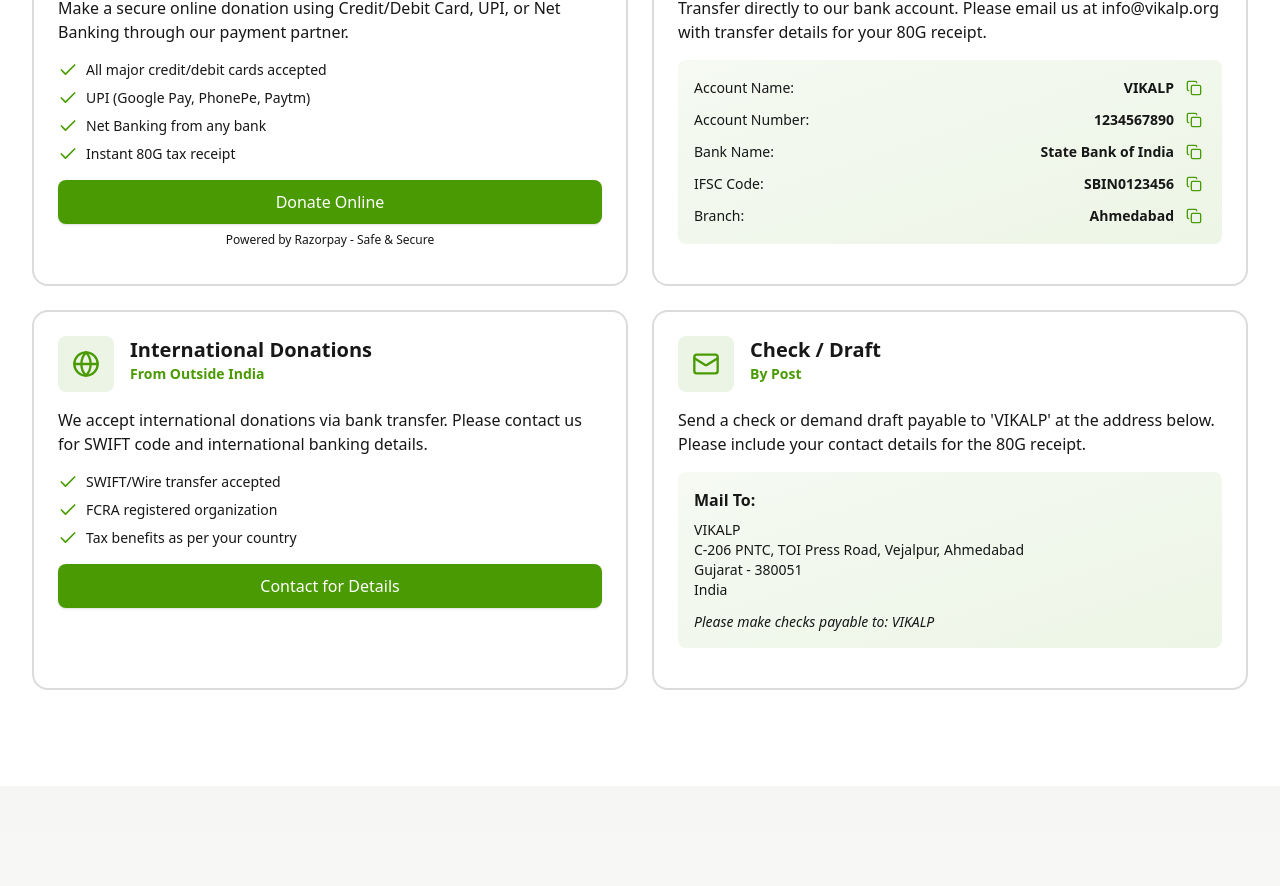
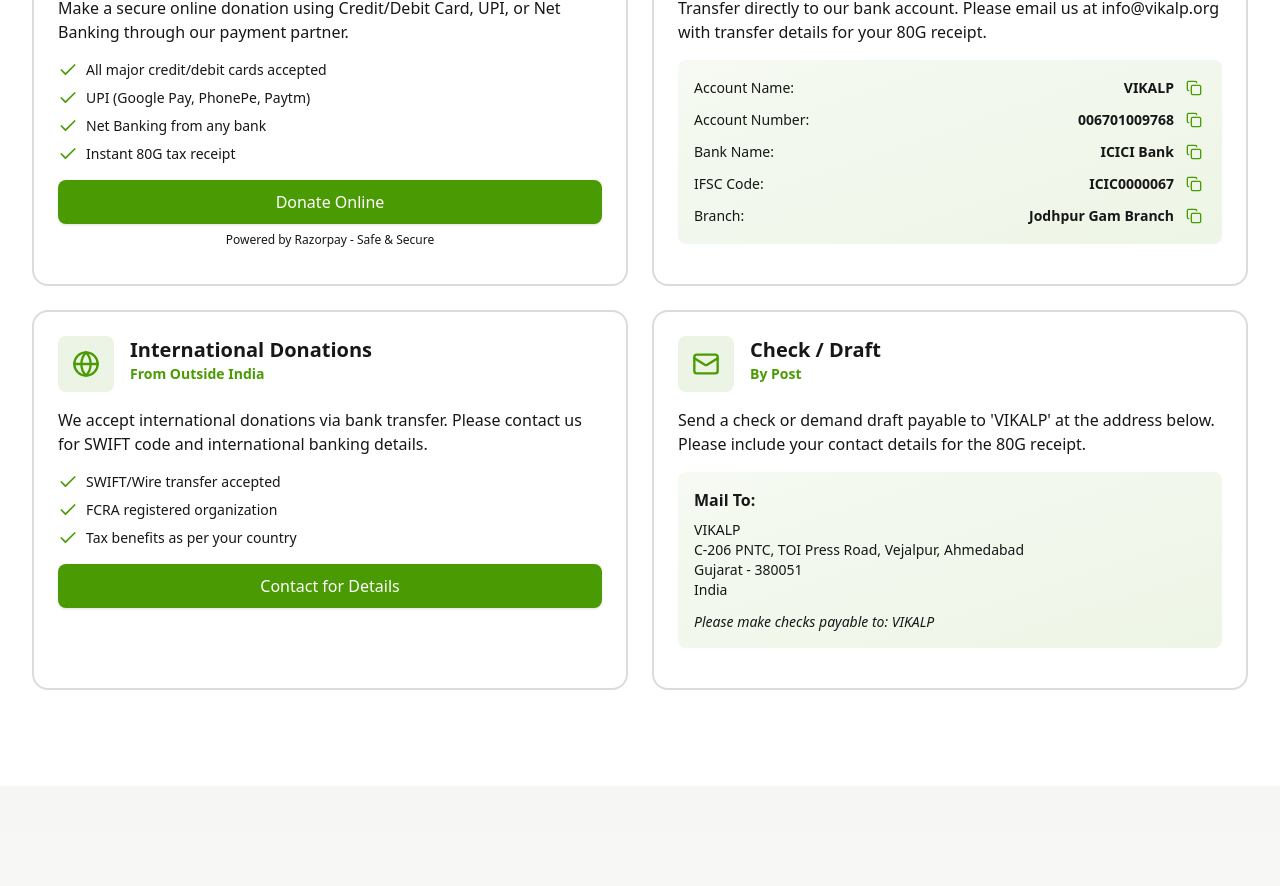
Before and after one commit to parthhbanker/vikalp-next, a Next.js app: page /donate in a window 1280 px wide. Shown: the part 2532-3418 px from the top of the page. Built offline with nearby package versions, Linux system fonts and the light colour scheme; no server answers.

Commit message:
updated bank details

```diff
--- a/src/app/donate/page.tsx
+++ b/src/app/donate/page.tsx
@@ -239,10 +239,10 @@ function PaymentMethodsSection() {
       description: 'Transfer directly to our bank account. Please email us at info@vikalp.org with transfer details for your 80G receipt.',
       details: [
         { label: 'Account Name:', value: 'VIKALP' },
-        { label: 'Account Number:', value: '1234567890' },
-        { label: 'Bank Name:', value: 'State Bank of India' },
-        { label: 'IFSC Code:', value: 'SBIN0123456' },
-        { label: 'Branch:', value: 'Ahmedabad' },
+        { label: 'Account Number:', value: '006701009768' },
+        { label: 'Bank Name:', value: 'ICICI Bank' },
+        { label: 'IFSC Code:', value: 'ICIC0000067' },
+        { label: 'Branch:', value: 'Jodhpur Gam Branch' },
       ],
     },
     {
```
